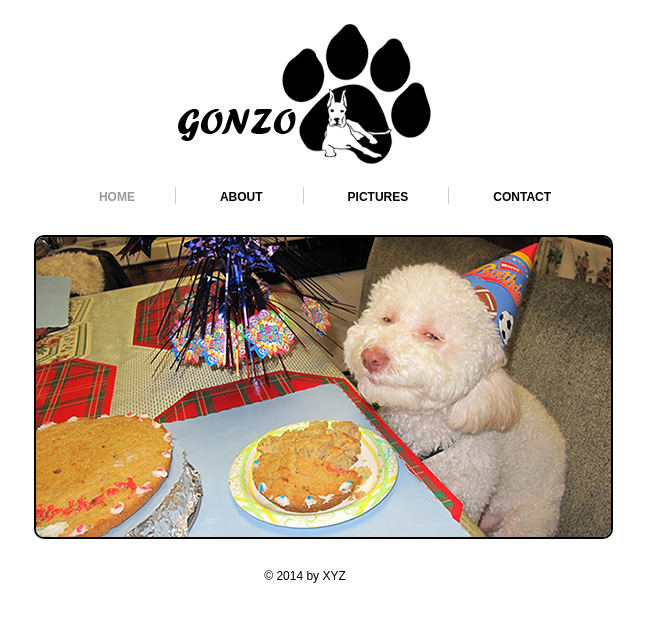
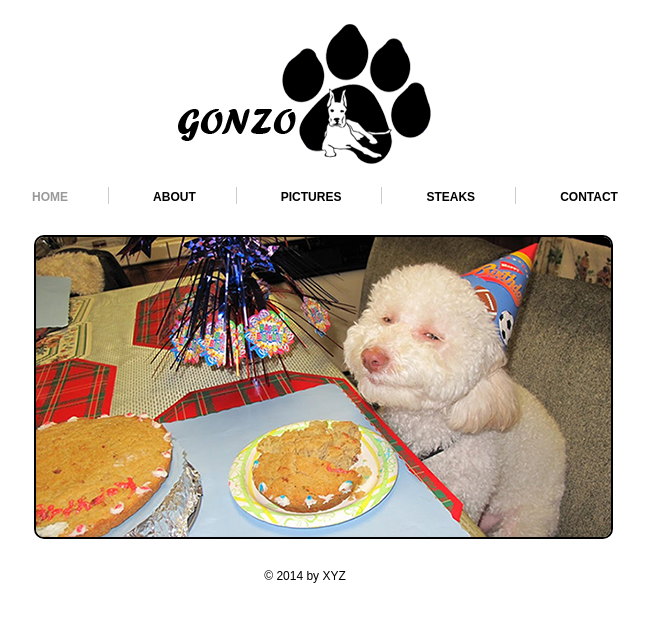
Before and after one commit to PopcornFlying/tnb-tutorials, a plain HTML site: page index.html in a window 1280 px wide. Shown: the whole page, without its empty margins (335-984 px from the left). Drawn offline with Linux system fonts and the light colour scheme.

Commit message:
added STEAKS link to index.html

```diff
--- a/index.html
+++ b/index.html
@@ -29,6 +29,8 @@
 			<li><a class="active" href="index.html">HOME</a></li>
 			<li><a href="about.html">ABOUT</a></li>
 			<li><a href="picture.html">PICTURES</a></li>
+
+			<li><a href="picture.html">STEAKS</a></li>
 			<li class="bdr"><a class="pdg" href="contact.html">CONTACT</a></li>
 		</ul>
 	</div>
```
